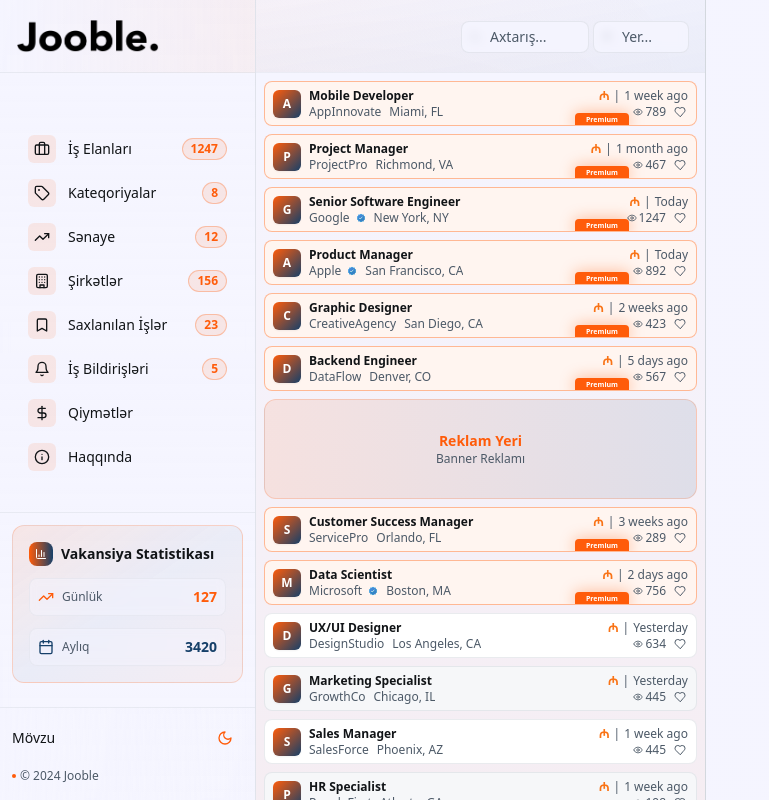
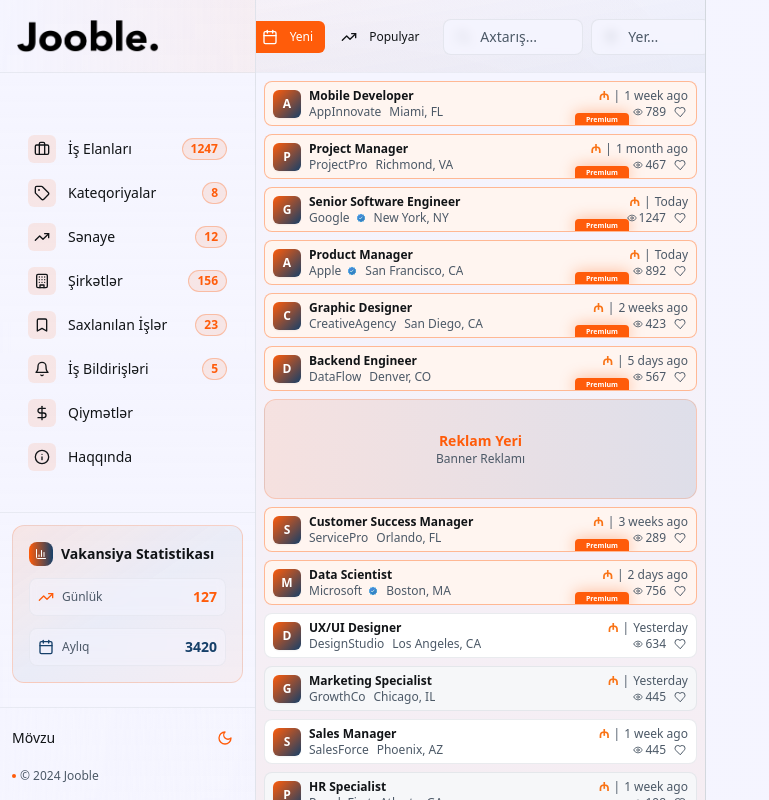
Before and after one commit to bondazz/jobin-az, a React (Vite) app: page / in a window 1280 px wide. Shown: the whole page, without its empty margins (0-769 px from the left). Built offline with nearby package versions, Linux system fonts and the light colour scheme.

Commit message:
Refactor search inputs
Center search inputs and make them responsive, extending their width by 15-20px.

```diff
--- a/src/components/JobListings.tsx
+++ b/src/components/JobListings.tsx
@@ -6,11 +6,13 @@ import { mockJobs } from '@/data/mockJobs';
 import { Job } from '@/types/job';
 import JobCard from './JobCard';
 import { Search, MapPin, TrendingUp, Calendar } from 'lucide-react';
+
 interface JobListingsProps {
   selectedJob: Job | null;
   onJobSelect: (job: Job) => void;
   selectedCategory?: string;
 }
+
 const JobListings = ({
   selectedJob,
   onJobSelect,
@@ -19,6 +21,7 @@ const JobListings = ({
   const [searchQuery, setSearchQuery] = useState('');
   const [locationFilter, setLocationFilter] = useState('');
   const [sortBy, setSortBy] = useState<'newest' | 'popular' | 'premium'>('newest');
+
   const filteredJobs = useMemo(() => {
     const filtered = mockJobs.filter(job => {
       const matchesSearch = searchQuery === '' || job.title.toLowerCase().includes(searchQuery.toLowerCase()) || job.company.toLowerCase().includes(searchQuery.toLowerCase());
@@ -56,6 +59,7 @@ const JobListings = ({
     }
     return sortedJobs.slice(0, 20);
   }, [searchQuery, locationFilter, selectedCategory, sortBy]);
+
   const getCategoryLabel = (category: string) => {
     const categoryMap: Record<string, string> = {
       'Technology': 'Texnologiya',
@@ -69,11 +73,17 @@ const JobListings = ({
     };
     return categoryMap[category] || category;
   };
-  return <div className="flex-1 flex flex-col h-full bg-background">
+
+  return (
+    <div className="flex-1 flex flex-col h-full bg-background">
       {/* Mobile/Tablet Sticky Header with Logo */}
       <div className="lg:hidden sticky top-0 z-50 bg-background/95 backdrop-blur-md border-b border-border/50 shadow-sm">
         <div className="flex justify-center items-center py-3 px-4">
-          <img src="/lovable-uploads/e888818f-70b8-405b-a5e8-f62f8e842525.png" alt="Logo" className="h-12 w-auto object-contain" />
+          <img
+            src="/lovable-uploads/e888818f-70b8-405b-a5e8-f62f8e842525.png"
+            alt="Logo"
+            className="h-12 w-auto object-contain"
+          />
         </div>
       </div>
 
@@ -81,27 +91,62 @@ const JobListings = ({
       <div className="relative overflow-hidden bg-gradient-to-br from-background via-primary/8 to-accent/5 border-b border-border/30 max-h-[73px]">
         <div className="absolute inset-0 bg-gradient-to-r from-primary/5 to-transparent opacity-60"></div>
 
-        <div className="relative px-4 py-2 h-[73px] flex items-center justify-between">
-          {/* Left: Title */}
-          <div className="flex items-center gap-3">
+        <div className="relative px-4 py-2 h-[73px] flex items-center justify-center">
+          {/* Centered Search Inputs with Responsive Sizing */}
+          <div className="flex items-center gap-3 w-full max-w-4xl justify-center">
+            {/* Sorting Buttons */}
+            <div className="hidden sm:flex gap-1">
+              <Button
+                variant={sortBy === 'newest' ? 'default' : 'ghost'}
+                size="sm"
+                onClick={() => setSortBy('newest')}
+                className="h-8 text-xs px-3"
+              >
+                <Calendar className="w-3 h-3 mr-1" />
+                Yeni
+              </Button>
+              <Button
+                variant={sortBy === 'popular' ? 'default' : 'ghost'}
+                size="sm"
+                onClick={() => setSortBy('popular')}
+                className="h-8 text-xs px-3"
+              >
+                <TrendingUp className="w-3 h-3 mr-1" />
+                Populyar
+              </Button>
+            </div>
 
-          </div>
+            {/* Responsive Search Inputs */}
+            <div className="flex gap-2 flex-1 max-w-md">
+              <div className="relative flex-1 min-w-[140px] max-w-[200px]">
+                <Search className="absolute left-3 top-1/2 transform -translate-y-1/2 w-4 h-4 text-muted-foreground" />
+                <Input
+                  placeholder="Axtarış..."
+                  value={searchQuery}
+                  onChange={(e) => setSearchQuery(e.target.value)}
+                  className="pl-9 pr-3 py-2 h-9 bg-background/80 backdrop-blur-sm border-border/50 rounded-lg text-sm w-full"
+                />
+              </div>
+              <div className="relative flex-1 min-w-[120px] max-w-[160px]">
+                <MapPin className="absolute left-3 top-1/2 transform -translate-y-1/2 w-4 h-4 text-muted-foreground" />
+                <Input
+                  placeholder="Yer..."
+                  value={locationFilter}
+                  onChange={(e) => setLocationFilter(e.target.value)}
+                  className="pl-9 pr-3 py-2 h-9 bg-background/80 backdrop-blur-sm border-border/50 rounded-lg text-sm w-full"
+                />
+              </div>
+            </div>
 
-          {/* Right: Sort + Search */}
-          <div className="flex items-center gap-2">
-            {/* Sorting Buttons */}
-
-
-            {/* Compact Search */}
-            <div className="flex gap-1">
-              <div className="relative w-32">
-                <Search className="absolute left-2 top-1/2 transform -translate-y-1/2 w-3 h-3 text-muted-foreground" />
-                <Input placeholder="Axtarış..." value={searchQuery} onChange={e => setSearchQuery(e.target.value)} className="pl-7 pr-2 py-1 h-8 bg-background/80 backdrop-blur-sm border-border/50 rounded-lg text-xs" />
-              </div>
-              <div className="relative w-24">
-                <MapPin className="absolute left-2 top-1/2 transform -translate-y-1/2 w-3 h-3 text-muted-foreground" />
-                <Input placeholder="Yer..." value={locationFilter} onChange={e => setLocationFilter(e.target.value)} className="pl-7 pr-2 py-1 h-8 bg-background/80 backdrop-blur-sm border-border/50 rounded-lg text-xs" />
-              </div>
+            {/* Mobile Sorting Dropdown */}
+            <div className="sm:hidden">
+              <Button
+                variant="ghost"
+                size="sm"
+                className="h-8 text-xs px-2"
+              >
+                <TrendingUp className="w-3 h-3" />
+              </Button>
             </div>
           </div>
         </div>
@@ -110,21 +155,34 @@ const JobListings = ({
       {/* Job List */}
       <div className="flex-1 overflow-y-auto p-2 bg-gradient-to-b from-transparent to-primary/5">
         <div className="flex flex-col gap-2 justify-center items-center max-w-full">
-          {filteredJobs.length > 0 ? filteredJobs.map((job, index) => <div key={`job-${job.id}`} className="w-full max-w-[620px]">
+          {filteredJobs.length > 0 ? (
+            filteredJobs.map((job, index) => (
+              <div key={`job-${job.id}`} className="w-full max-w-[620px]">
                 {/* Advertisement Banner every 6 jobs */}
-                {index > 0 && index % 6 === 0 && <div className="w-full h-[100px] bg-gradient-to-r from-primary/10 to-accent/10 border border-primary/20 rounded-xl mb-2 flex items-center justify-center animate-fade-in">
+                {index > 0 && index % 6 === 0 && (
+                  <div className="w-full h-[100px] bg-gradient-to-r from-primary/10 to-accent/10 border border-primary/20 rounded-xl mb-2 flex items-center justify-center animate-fade-in">
                     <div className="text-center">
                       <p className="text-sm font-bold text-primary">Reklam Yeri</p>
                       <p className="text-xs text-muted-foreground">Banner Reklamı</p>
                     </div>
-                  </div>}
+                  </div>
+                )}
 
-                <div className="animate-fade-in w-full" style={{
-            animationDelay: `${index * 50}ms`
-          }}>
-                  <JobCard job={job} isSelected={selectedJob?.id === job.id} onClick={() => onJobSelect(job)} isAlternate={index % 2 === 1} />
+                <div
+                  className="animate-fade-in w-full"
+                  style={{ animationDelay: `${index * 50}ms` }}
+                >
+                  <JobCard
+                    job={job}
+                    isSelected={selectedJob?.id === job.id}
+                    onClick={() => onJobSelect(job)}
+                    isAlternate={index % 2 === 1}
+                  />
                 </div>
-              </div>) : <div className="flex flex-col items-center justify-center py-16 text-muted-foreground animate-fade-in">
+              </div>
+            ))
+          ) : (
+            <div className="flex flex-col items-center justify-center py-16 text-muted-foreground animate-fade-in">
               <div className="relative mb-4">
                 <Search className="w-12 h-12 opacity-30" />
                 <div className="absolute inset-0 bg-primary/10 rounded-full blur-xl"></div>
@@ -133,15 +191,22 @@ const JobListings = ({
               <p className="text-sm text-center mb-4 max-w-sm leading-relaxed">
                 Axtarış kriteriyalarınızı dəyişdirin və ya fərqli kateqoriyaları araşdırın
               </p>
-              <Button variant="outline" className="mt-2 px-4 py-2.5 rounded-lg border-primary/30 text-primary hover:bg-primary hover:text-white transition-all duration-300 hover:shadow-lg font-medium text-sm" onClick={() => {
-            setSearchQuery('');
-            setLocationFilter('');
-          }}>
+              <Button
+                variant="outline"
+                className="mt-2 px-4 py-2.5 rounded-lg border-primary/30 text-primary hover:bg-primary hover:text-white transition-all duration-300 hover:shadow-lg font-medium text-sm"
+                onClick={() => {
+                  setSearchQuery('');
+                  setLocationFilter('');
+                }}
+              >
                 Süzgəcləri təmizlə
               </Button>
-            </div>}
+            </div>
+          )}
         </div>
       </div>
-    </div>;
+    </div>
+  );
 };
+
 export default JobListings;
```
